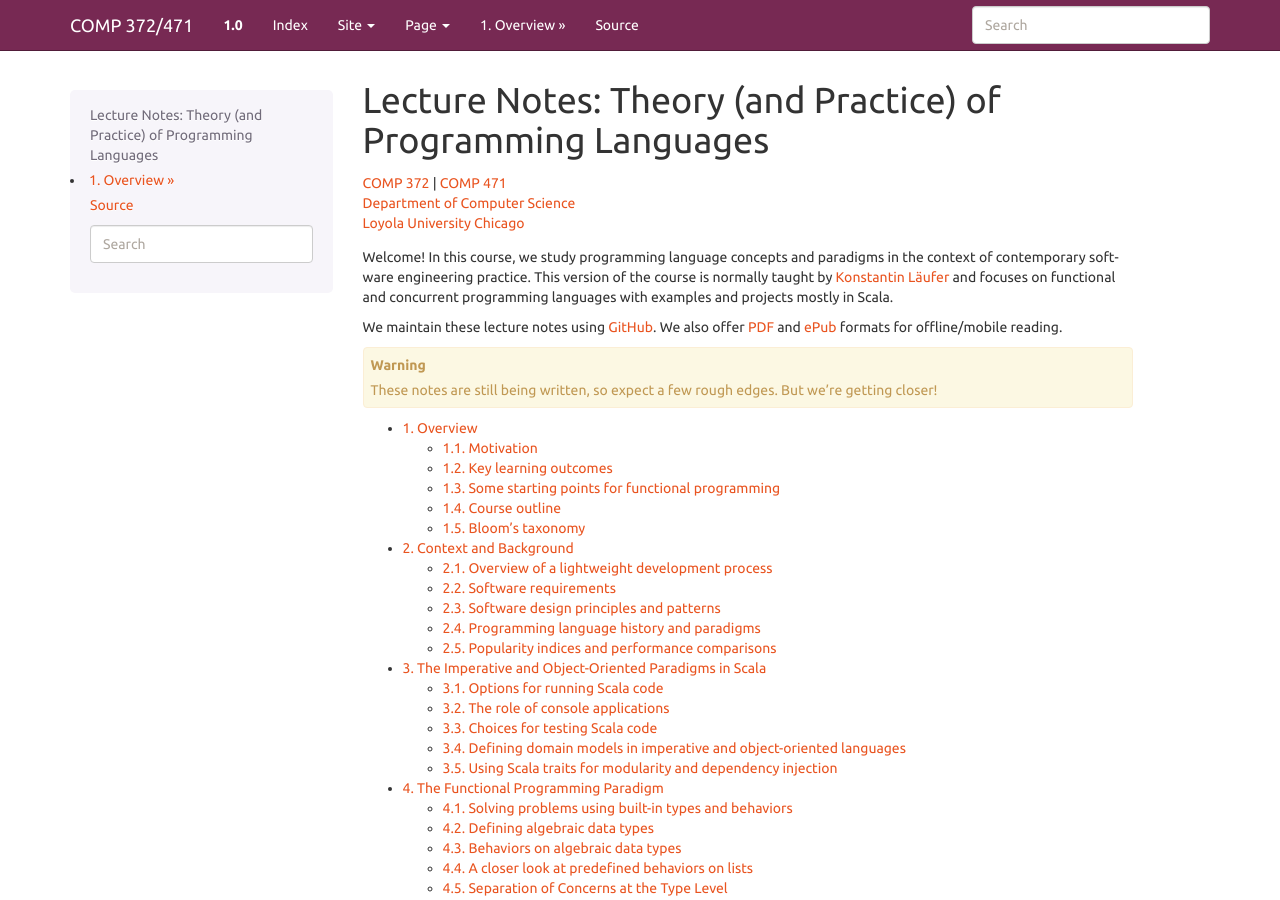
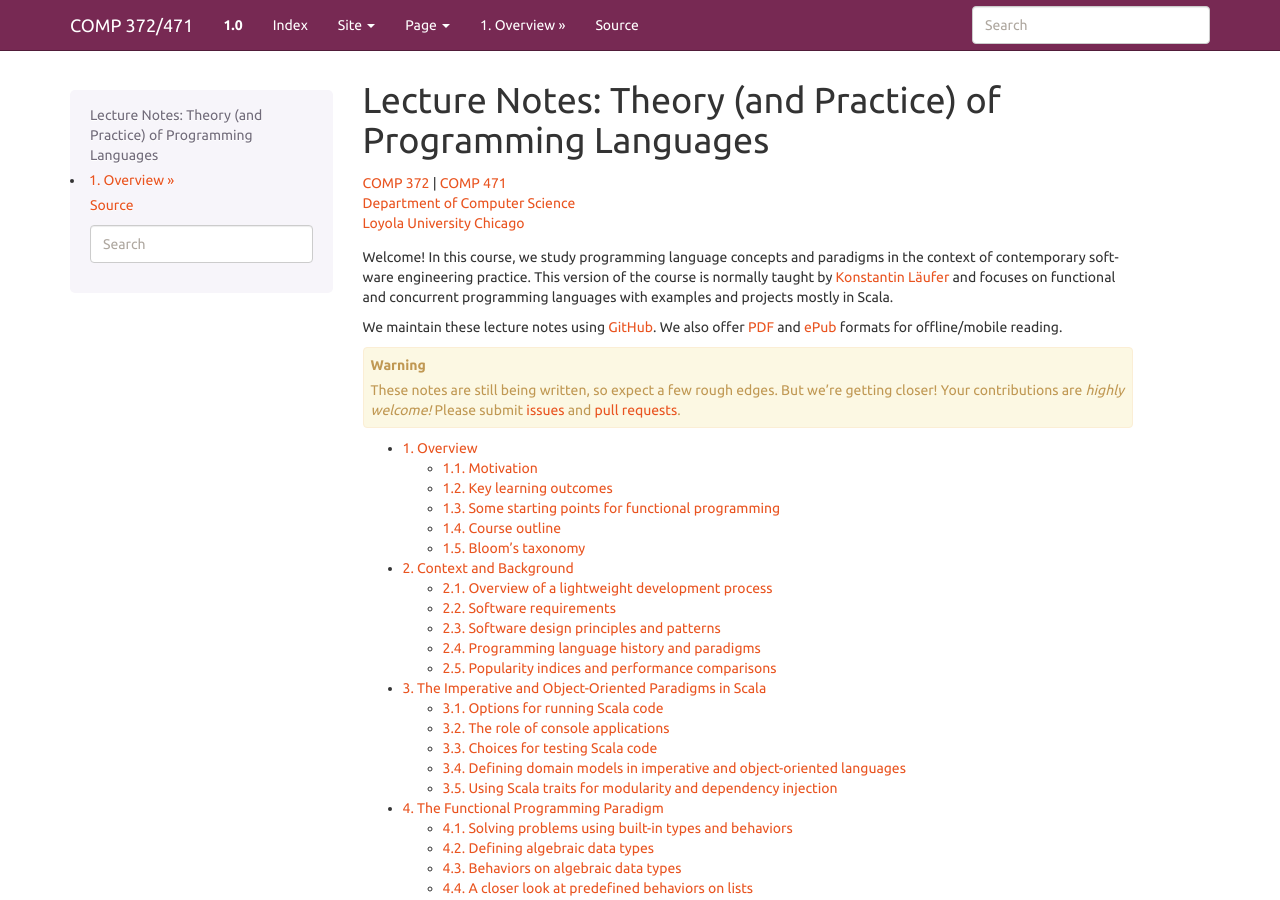
Before and after one commit to lucproglangcourse/lucproglangcourse.github.io, a Sphinx documentation site: the page built from source/index.rst, in a window 1280 px wide and 900 px high. Built offline with Sphinx 7.4.7, drawn with Linux system fonts in a browser that asks for light colours.

Commit message:
added links to issues and PRs
Signed-off-by: Konstantin Läufer <klaeufer@gmail.com>

```diff
--- a/source/index.rst
+++ b/source/index.rst
@@ -19,6 +19,9 @@ We maintain these lecture notes using `GitHub`_. We also offer `PDF`_ and `ePub`
 .. warning::
 
    These notes are still being written, so expect a few rough edges. But we're getting closer!
+   Your contributions are *highly welcome!*
+   Please submit `issues <https://github.com/LoyolaChicagoBooks/lucproglangcourse/issues>`_
+   and `pull requests <https://github.com/LoyolaChicagoBooks/lucproglangcourse/pulls>`_.
 
 .. Contents
 .. ========
```
